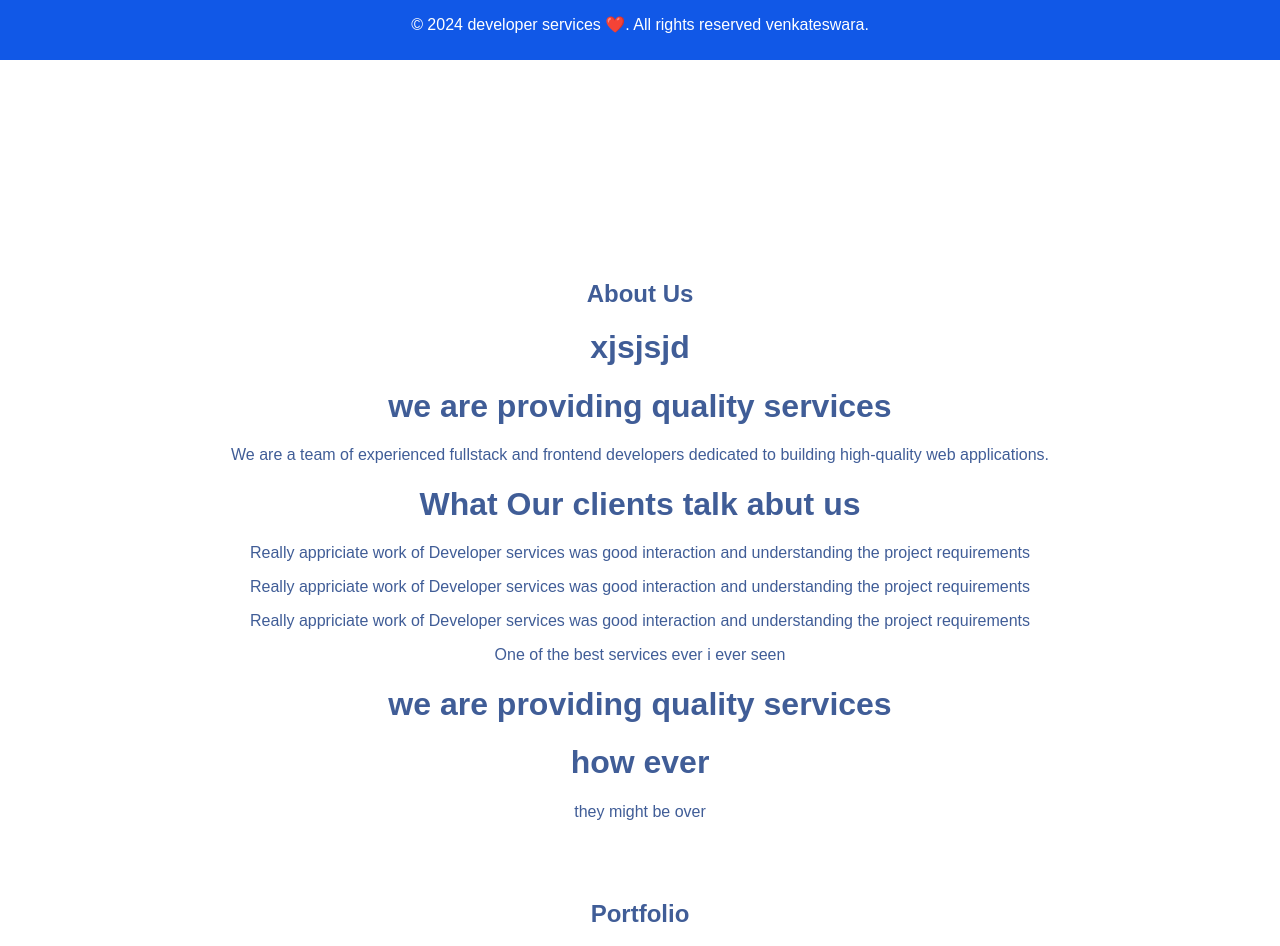
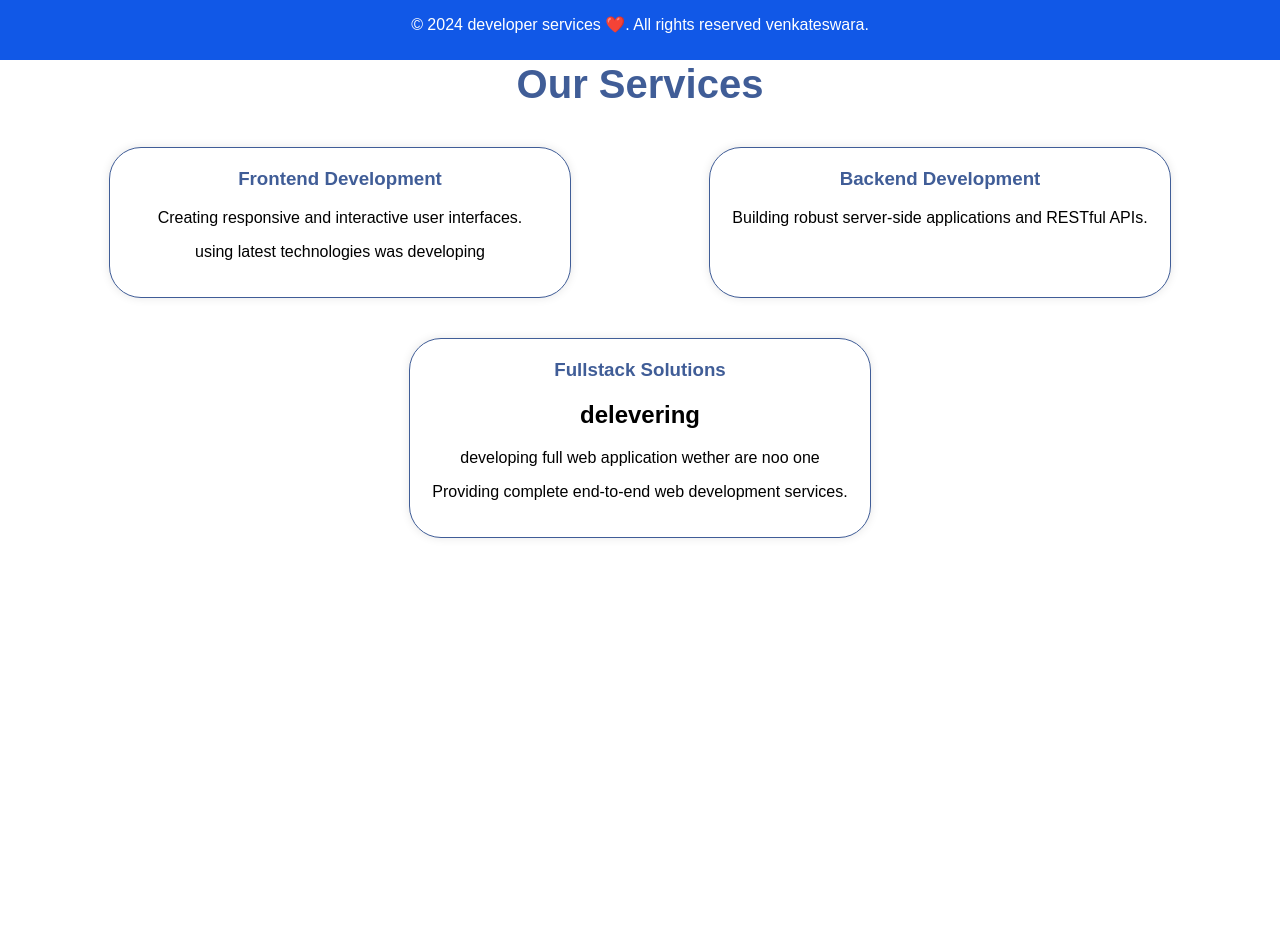
Before and after one commit to lakshmivenkateswara2356/mynewbusinesswebsite, a React (Create React App) app: page / in a window 1280 px wide. Shown: the part 740-1686 px from the top of the page. Built offline with nearby package versions, Linux system fonts and the light colour scheme.

Commit message:
minourcommits

```diff
--- a/src/App.css
+++ b/src/App.css
@@ -14,11 +14,12 @@
 
 body.light {
   --background-color: white;
-  --text-color: #405d97;
+  --textee-color: #405d97;
+  --text-color:black;
   --header-background: #1158e7;
   --header-text-color: #ffffff;
   --section-background: white;
-  --section-text-color: #000000;
+  --section-text-color: #405d97;
 
   --toggle-shadow: none;
   --sun-color: #000;
@@ -27,11 +28,12 @@ body.light {
 
 body.dark {
   --background-color: black;
-  --text-color: #ffffff;
+  --textee-color: gray;
+  --text-color:white;
   --header-background: black;
-  --header-text-color: #ffffff;
+  --header-text-color:#ffffff;
   --section-background: black;
-  --section-text-color: #ffffff;
+  --section-text-color:gray;
   --toggle-background: transparent;
 
   --sun-color: #222;
@@ -152,7 +154,7 @@ footer {
 
 .services h2 {
   margin-bottom: 20px;
-  color: var(--text-color);
+  color: var(--textee-color);
 }
 
 .service-list {
@@ -181,7 +183,7 @@ footer {
 
 .service h3 {
   margin-top: 0;
-  color: var(--text-color);
+  color: var(--textee-color);
 }
 
 
@@ -195,7 +197,26 @@ footer {
 .contact-section h2 {
   font-size: 2.5rem;
   margin-bottom: 40px;
-  color: #515151;
+  color: var(--textee-color);
+}
+
+.aboutsection {
+
+  font-size: 2.5rem;
+  margin-bottom: 40px;
+  color: var(--textee-color);
+}
+
+.portfolop {
+  font-size: 2.5rem;
+  margin-bottom: 40px;
+  color: var(--textee-color);
+}
+
+.Oursection {
+  font-size: 2.5rem;
+  margin-bottom: 40px;
+  color: var(--textee-color);
 }
 
 .form-container {
--- a/src/App.js
+++ b/src/App.js
@@ -22,9 +22,9 @@ function App() {
     <div className={`App ${theme}`}>
       <Header toggleTheme={toggleTheme} theme={theme} />
       <main>
+
+      <About />
       <Services />
-      <About />
-
       <Portfolio />
 
         <Contact />
--- a/src/components/About/index.js
+++ b/src/components/About/index.js
@@ -4,7 +4,7 @@ import React from 'react';
 function About() {
   return (
     <div id="about" className="about">
-      <h2>About Us</h2>
+      <h2  className="aboutsection">About Us</h2>
       <h1>xjsjsjd</h1>
 <h1>we are providing quality services</h1>
       <p>We are a team of experienced fullstack and frontend developers dedicated to building high-quality web applications.</p>
--- a/src/components/Portfolio/index.js
+++ b/src/components/Portfolio/index.js
@@ -3,7 +3,7 @@ import React from 'react';
 function Portfolio() {
   return (
     <section id="portfolio" className="portfolio">
-      <h2>Portfolio</h2>
+      <h2 className="portfolop">Portfolio</h2>
       <div className="portfolio-list">
         <div className="portfolio-item">
           <h3>Chating app</h3>
--- a/src/components/Services/index.js
+++ b/src/components/Services/index.js
@@ -4,7 +4,7 @@ import React from 'react';
 function Services() {
   return (
     <section id="services" className="services">
-      <h2>Our Services</h2>
+      <h2 className="Oursection">Our Services</h2>
 
       <div className="service-list">
         <div className="service">
```
